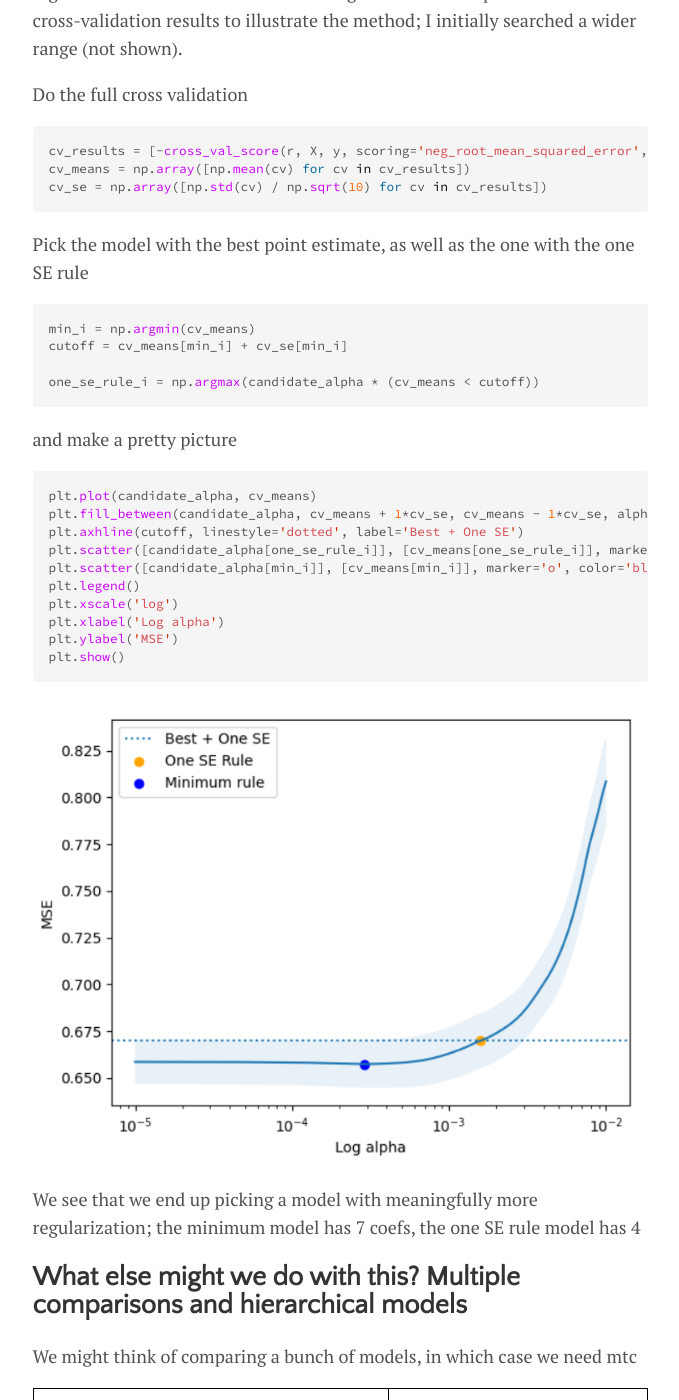
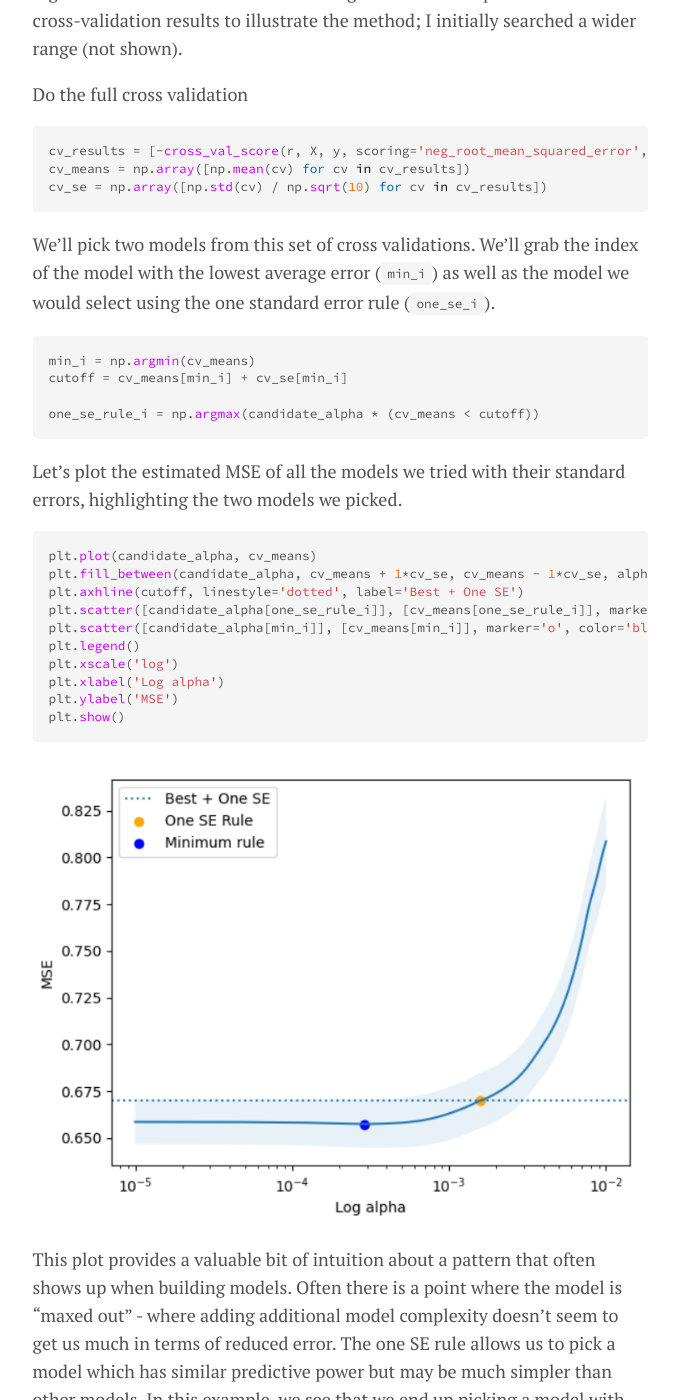
Before and after one commit to lmc2179/lmc2179.github.io, a Jekyll site: the page built from _posts/2020-07-07-cvci.md, in a window 1280 px wide and 1400 px high, scrolled down 4473 px. Shown: the whole window, without its empty margins (300-979 px from the left). Built offline with Jekyll 4.4.1, drawn with Linux system fonts in a browser that asks for light colours; some of the changed text lies outside the part shown.

Commit message:
Update 2020-07-07-cvci.md

````diff
--- a/_posts/2020-07-07-cvci.md
+++ b/_posts/2020-07-07-cvci.md
@@ -37,7 +37,7 @@ Both of these are defensible options. They are both potentially missed opportuni
 
 Specifically, when all else is equal, we prefer simpler models when possible. In our model selection problem, that roughly translates to **"if all the models have similar predictive power, pick the model which is least complex."** This is the model selection equivalent of Occam's razor; for Bayesians, it corresponds to a prior that the "among similar explanations, the simplest explanation is probably the right one".
 
-How do we turn this philsophical preference for simpler models into a usable method? Many types of models have a parameter that controls their overall complexity. These are everywhere: the degree of a polynomial feature, the degrees of freedom on a spline, the regularization strength in a Ridge or LASSO model, the pruning parameter in a tree, the size of a neural network's hidden layer, etc. We can then turn our maxim into a more actionable command: **"Among competing models with similar out-of-sample error, pick the one with the smallest complexity."**
+How do we turn this philsophical preference for simpler models into a model selection rule? Many types of models have a parameter that controls their overall complexity. These are everywhere: the degree of a polynomial feature, the degrees of freedom on a spline, the regularization strength in a Ridge or LASSO model, the pruning parameter in a tree, the size of a neural network's hidden layer, etc. We can then turn our maxim into a more actionable command: **"Among competing models with similar out-of-sample error, pick the one with the smallest complexity."**
 
 Hastie, Tibshirani, and Friedman define a heuristic for doing this that they call the **"one standard error rule". They suggest performing K-fold cross validation, and taking the model with the lowest complexity which is within one standard error of the best-performing model's CV score.** <sup>[4](#foot4)</sup> For them (the venerable originators of the LASSO), their measure of complexity is the regularization strength in their model. This often produces a model which produces "about the same" quality of prediction as the best-performing model, but usually is substantially similar. There's no reason to limit this to just conversations about the LASSO, though - it seems to me like any model class that has a complexity parameter could be chosen this way. <sup>[5](#foot5)</sup>
 
@@ -88,7 +88,8 @@ cv_means = np.array([np.mean(cv) for cv in cv_results])
 cv_se = np.array([np.std(cv) / np.sqrt(10) for cv in cv_results])
 ```
 
-Pick the model with the best point estimate, as well as the one with the one SE rule
+We'll pick two models from this set of cross validations. We'll grab the index of the model with the lowest average error (`min_i`) as well as the model we would select using the one standard error rule (`one_se_i`).
+
 ```python
 min_i = np.argmin(cv_means)
 cutoff = cv_means[min_i] + cv_se[min_i]
@@ -96,7 +97,7 @@ cutoff = cv_means[min_i] + cv_se[min_i]
 one_se_rule_i = np.argmax(candidate_alpha * (cv_means < cutoff))
 ```
 
-and make a pretty picture
+Let's plot the estimated MSE of all the models we tried with their standard errors, highlighting the two models we picked.
 
 ```python
 plt.plot(candidate_alpha, cv_means)
@@ -112,13 +113,14 @@ plt.show()
 ```
 ![plot of cross validation process](https://raw.githubusercontent.com/lmc2179/lmc2179.github.io/master/assets/img/cvci-regplot.png)
 
-We see that we end up picking a model with meaningfully more regularization; the minimum model has 7 coefs, the one SE rule model has 4
+This plot provides a valuable bit of intuition about a pattern that often shows up when building models. Often there is a point where the model is "maxed out" - where adding additional model complexity doesn't seem to get us much in terms of reduced error. The one SE rule allows us to pick a model which has similar predictive power but may be much simpler than other models. In this example, we see that we end up picking a model with meaningfully more regularization. To make that concrete, the minimum error model (blue) has 7 coeffiicients, but the one SE rule model is much sparser, having only 4.
 
 ## What else might we do with this? Multiple comparisons and hierarchical models
 
-We might think of comparing a bunch of models, in which case we need mtc
+The one SE rule is a useful model selection rule. There are other ways we might imagine using the information about uncertainty in model performance:
 
-We could also model each model's CV as a hierarchical model (data point error -> fold error -> (model error | hyperparams)), maybe even do some bayesian optimization
+- We might think of comparing a bunch of models, in which case we need mtc
+- We could also model each model's CV as a hierarchical model (data point error -> fold error -> (model error | hyperparams)), maybe even do some bayesian optimization
 
 ## Endnotes
 
````
